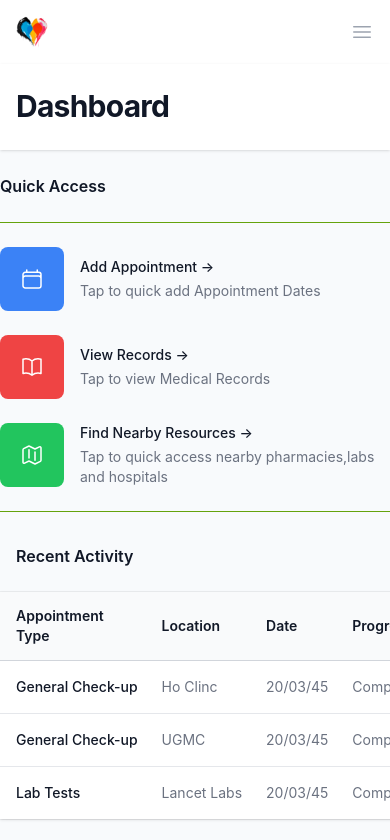
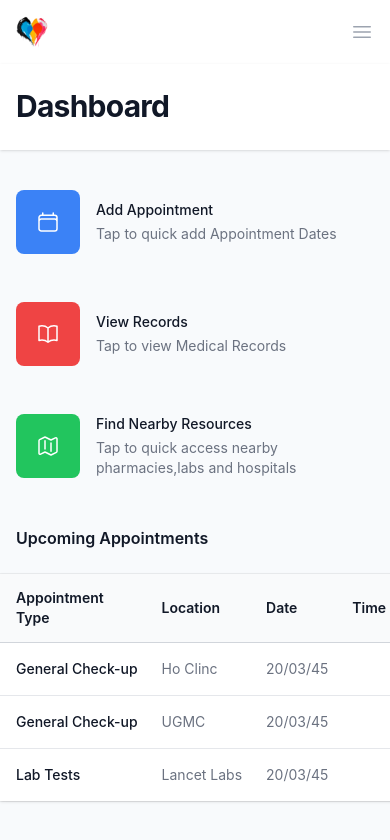
Before and after one commit to JZD3N/HealthEase-pROJECT, a React (Create React App) app in the folder client/: page /dashboard in a window 390 px wide. Shown: the top 840 px of the page. Built offline with nearby package versions, Linux system fonts and the light colour scheme; the HTML template or start-up script is replaced by a standard one; a web font is replaced by a local one.

Commit message:
Fixed responsiveness of dashboard

```diff
--- a/client/src/pages/appointment.js
+++ b/client/src/pages/appointment.js
@@ -1,8 +1,9 @@
+import { useMemo, useState } from 'react';
 import MultiStepFormModal from '../components/datepicker';
-import React, { useState } from 'react';
 
 const people = [
   {
+    id: 1,
     name: 'jacob',
     date: '22/03/2014',
     time: '10:30',
@@ -16,11 +17,23 @@ const people = [
 export default function AppointmentsPage() {
   const [isModalOpen, setIsModalOpen] = useState(false);
 
-  const handleOpenModal = () => setIsModalOpen(true);
-  const handleCloseModal = () => setIsModalOpen(false);
+  const tableData = useMemo(
+    () =>
+      people.map(
+        ({ id, name, location, date, time, image }) => ({
+          id,
+          name,
+          location,
+          date,
+          time,
+          image,
+        })
+      ),
+    [people]
+  );
 
   return (
-    <div className="h-full">
+    <>
       <header className="bg-white shadow">
         <div className="mx-auto max-w-7xl px-4 py-6 sm:px-6 lg:px-8">
           <h1 className="text-3xl font-bold leading-tight tracking-tight text-gray-900">
@@ -35,14 +48,13 @@ export default function AppointmentsPage() {
               <div className="rounded-lg bg-white px-5 py-6 shadow sm:px-6">
                 <div className="flex items-center justify-center bg-gray-100">
                   <button
-                    onClick={handleOpenModal}
+                    onClick={() => setIsModalOpen(true)}
                     className="bg-indigo-600 text-white py-2 px-4 rounded-md shadow-md hover:bg-indigo-700"
                   >
                     Add Appointment
                   </button>
-
-                  <MultiStepFormModal isOpen={isModalOpen} onClose={handleCloseModal} />
                 </div>
+                <MultiStepFormModal isOpen={isModalOpen} onClose={() => setIsModalOpen(false)} />
               </div>
             </div>
             <div className="mt-8 flow-root">
@@ -81,31 +93,31 @@ export default function AppointmentsPage() {
                       </tr>
                     </thead>
                     <tbody className="divide-y divide-gray-200 bg-white">
-                      {people.map((person) => (
-                        <tr key={person.id}>
+                      {tableData.map((row) => (
+                        <tr key={row.id}>
                           <td className="whitespace-nowrap py-5 pl-4 pr-3 text-sm sm:pl-0">
                             <div className="flex items-center">
                               <div className="h-11 w-11 flex-shrink-0">
                                 <img
                                   className="h-11 w-11 rounded-full"
-                                  src={person.avatar}
+                                  src={row.image}
                                   alt=""
                                 />
                               </div>
                               <div className="ml-4">
                                 <div className="font-medium text-gray-900">
-                                  {person.name}
+                                  {row.name}
                                 </div>
                                 <div className="mt-1 text-gray-500">
-                                  {person.location}
+                                  {row.location}
                                 </div>
                               </div>
                             </div>
                           </td>
                           <td className="whitespace-nowrap px-3 py-5 text-sm text-gray-500">
-                            <div className="text-gray-900">{person.date}</div>
+                            <div className="text-gray-900">{row.date}</div>
                             <div className="mt-1 text-gray-500">
-                              {person.time}
+                              {row.time}
                             </div>
                           </td>
                           <td className="whitespace-nowrap px-3 py-5 text-sm text-gray-500">
@@ -114,7 +126,7 @@ export default function AppointmentsPage() {
                             </span>
                           </td>
                           <td className="whitespace-nowrap px-3 py-5 text-sm text-gray-500">
-                            {person.role}
+                            {row.role}
                           </td>
                         </tr>
                       ))}
@@ -124,8 +136,8 @@ export default function AppointmentsPage() {
               </div>
             </div>
           </div>
-          </div>
+        </div>
         </main>
-      </div>
+      </>
     );
   }
--- a/client/src/pages/dashboard.js
+++ b/client/src/pages/dashboard.js
@@ -77,15 +77,12 @@ export default function DashBoard() {
       <main>
         <div className="mx-auto max-w-7xl py-6 sm:px-6 lg:px-8">
           {/* Quick Access Bar */}
-          <div>
-  <h2 className="text-base font-semibold leading-6 text-gray-900">
-    Quick Access
-  </h2>
-  <ul className="mt-6 grid grid-cols-1 gap-6 border-b border-t border-lime-600 py-6 sm:grid-cols-3">
+          <div className="grid grid-cols-1 sm:grid-cols-2 md:grid-cols-3 gap-4 md:gap-6">
             {items.map((item, itemIdx) => (
-      <li key={itemIdx} className="group flow-root">
-        <div
-          className={`relative -m-2 flex items-center space-x-4 rounded-xl p-2 focus-within:ring-2 hover:bg-cyan-500`} // Added hover class
+              <Link
+                key={itemIdx}
+                to={item.link}
+                className="group relative flex items-center space-x-4 rounded-xl p-4 transition duration-300 ease-in-out hover:bg-cyan-500"
               >
                 <div
                   className={classNames(
@@ -95,30 +92,22 @@ export default function DashBoard() {
                 >
                   <item.icon className="h-6 w-6 text-white" aria-hidden="true" />
                 </div>
-          <div>
+                <div className="flex-1">
                   <h3 className="text-sm font-medium text-gray-900">
-              <Link className="focus:outline-none">
-
-                <span className="absolute inset-0" aria-hidden="true" />
-                <span>{item.title}</span>
-                <span aria-hidden="true"> &rarr;</span>
-              </Link>
+                    {item.title}
                   </h3>
                   <p className="mt-1 text-sm text-gray-500">{item.description}</p>
                 </div>
+              </Link>
+            ))}
           </div>
-      </li>
-    ))}
-  </ul>
-</div>
-
           {/* Upcomming Appointments */}
           {/* Recent Activity */}
           <div className="mt-6 px-4 sm:px-6 lg:px-8">
             <div className="sm:flex sm:items-center">
               <div className="sm:flex-auto">
                 <h1 className="text-base font-semibold leading-10 text-gray-900">
-                  Recent Activity
+                  Upcoming Appointments
                 </h1>
               </div>
             </div>
@@ -151,7 +140,7 @@ export default function DashBoard() {
                             scope="col"
                             className="px-3 py-3.5 text-left text-sm font-semibold text-gray-900"
                           >
-                            Progress
+                            Time
                           </th>
                           <th
                             scope="col"
@@ -174,7 +163,7 @@ export default function DashBoard() {
                               {person.date}
                             </td>
                             <td className="whitespace-nowrap px-3 py-4 text-sm text-gray-500">
-                              {person.progress}
+                              {person.time}
                             </td>
                             <td className="relative whitespace-nowrap py-4 pl-3 pr-4 text-right text-sm font-medium sm:pr-6">
                               <Link
```
Lines whose indentation alone changed are shown as unchanged.
